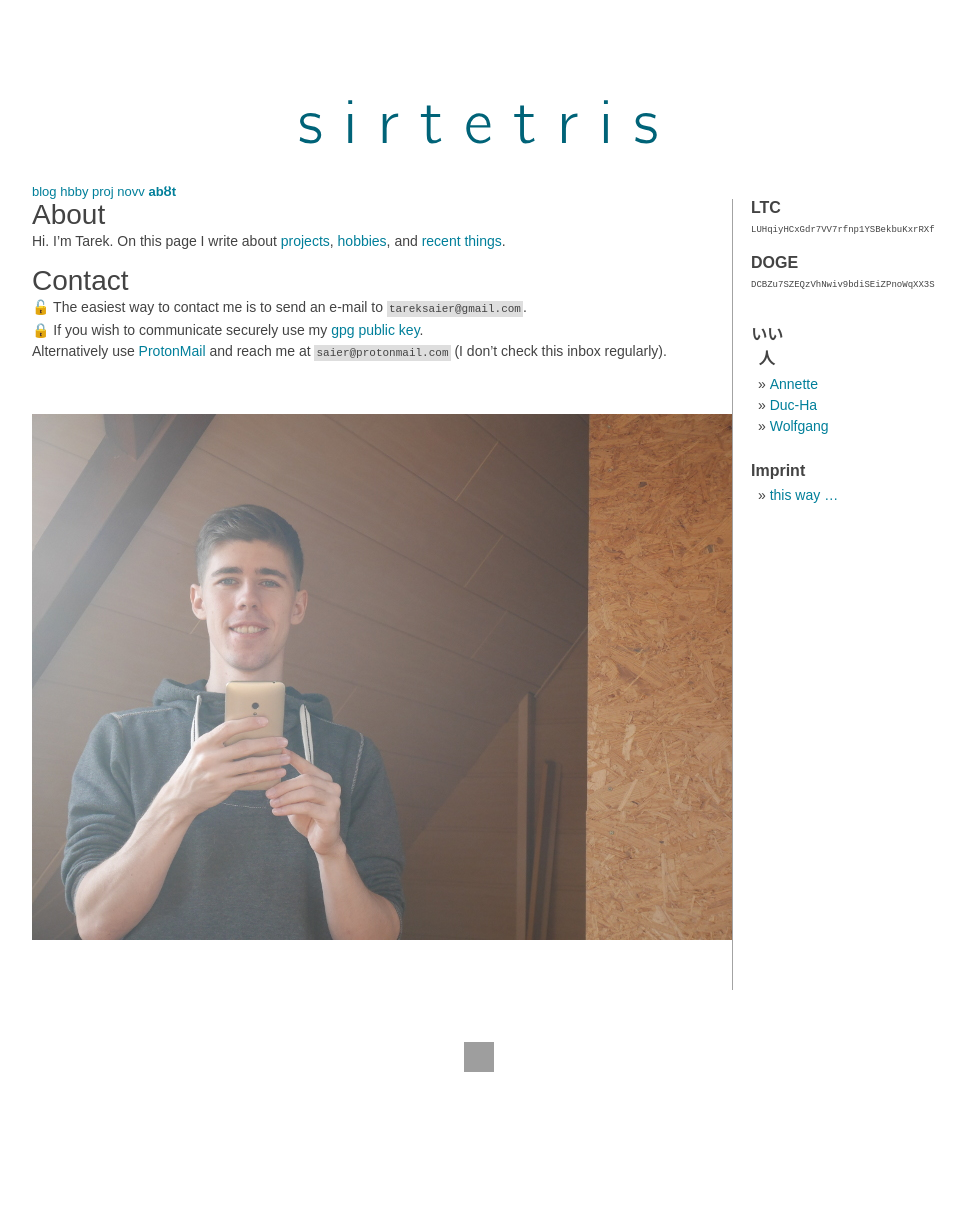
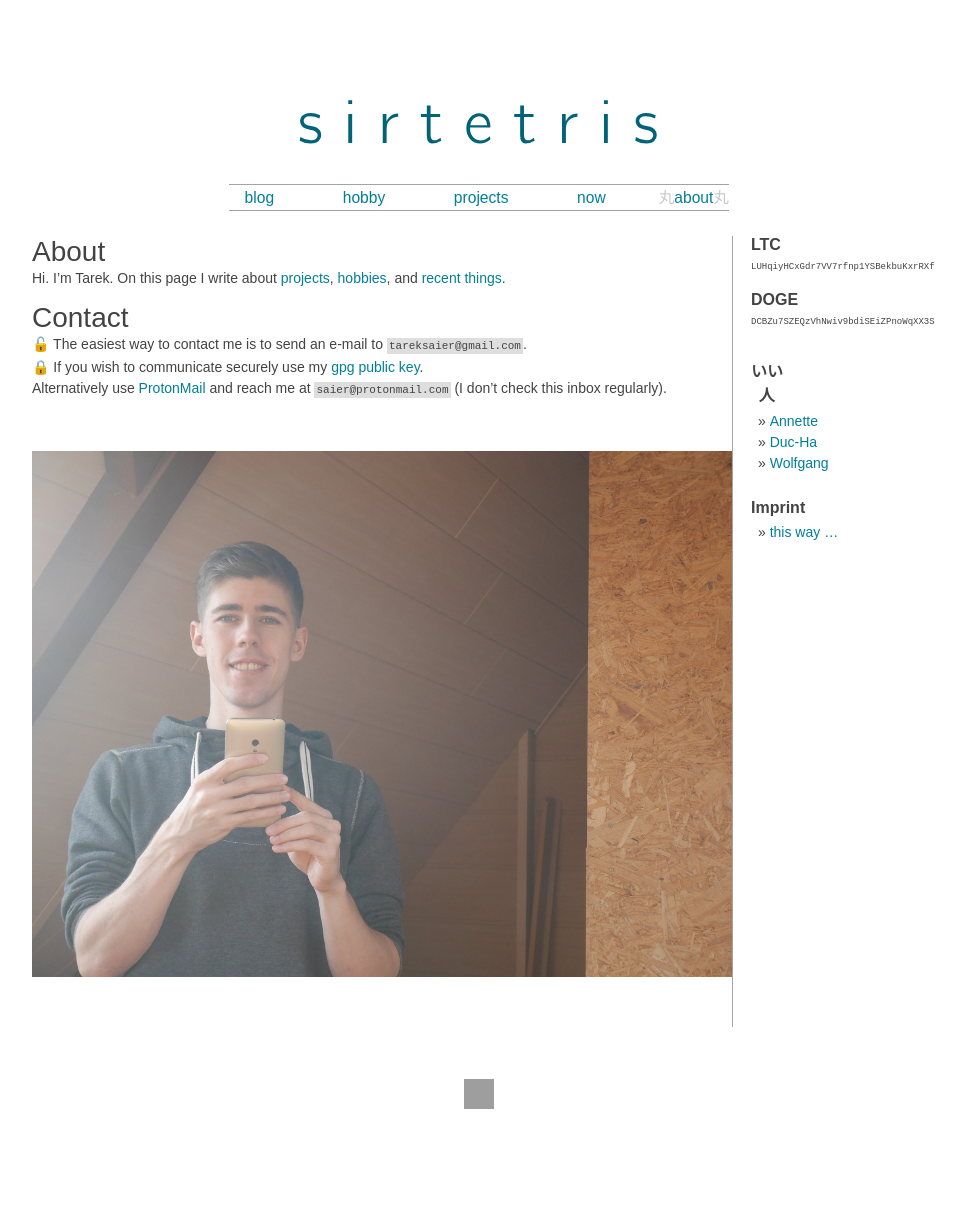
Before and after one commit to IllDepence/sirtetris.com_2021_jekyll, a Jekyll site: the page built from about.md, in a window 1280 px wide. Shown: the whole page, without its empty margins (161-1127 px from the left). Built offline with Jekyll 4.4.1, drawn with Linux system fonts in a browser that asks for light colours; our own code applies the rules of GitHub Pages for plain Markdown files; before the commit the page ends 1172 px from its top, so only the background shows below that; grey boxes are pictures that could not be loaded.

Commit message:
work on landig page, nav, mobile layout

```diff
--- a/_layouts/base.html
+++ b/_layouts/base.html
@@ -34,24 +34,30 @@
 </svg>
 </header>
 
+{% if current_page != "index" %}
   <nav>
-{% assign nav_items = "blog|hbby|proj|novv|abȣt" | split: "|" %}
+  {% assign nav_items = "blog|hobby|projects|now|about" | split: "|" %}
   {% for item in nav_items %}
     {% if item == current_page %}
-    <strong><a href="/{{ item }}.html">{{ item }}</a></strong>
+      <a href="/{{ item }}.html" class="active">{{ item }}</a>
     {% else %}
       <a href="/{{ item }}.html">{{ item }}</a>
     {% endif %}
   {% endfor %}
   </nav>
+{% endif %}
 
 <main>
 {{ content }}
 </main>
 
+{% if current_page != "index" %}
   <footer>
-<a href="https://webring.xxiivv.com/#random" target="_blank"><img src="https://webring.xxiivv.com/icon.black.svg" style="display: block; margin: auto; width: 30px; height: 30px;"/></a>
+  <a href="https://webring.xxiivv.com/#random" target="_blank">
+    <img src="https://webring.xxiivv.com/icon.black.svg" style="display: block; margin: auto; width: 30px; height: 30px;"/>
+  </a>
   </footer>
+{% endif %}
 
 </body>
 </html>
--- a/assets/css/style.scss
+++ b/assets/css/style.scss
@@ -11,7 +11,7 @@ html {
     padding: 0;
     border: 0;
     box-sizing: border-box;
-    &:before, &:after {
+    &::before, &::after {
         box-sizing: border-box;
     }
 }
@@ -98,7 +98,7 @@ counter-increment: foo;
 display: table-row;
 }
 
-ul li:before {
+ul li::before {
 content: "\00BB\00A0";
 text-align: right;
 display: table-cell;
@@ -138,7 +138,64 @@ header {
 
 nav {
     margin: $content-margin;
-    width: $content-width;
+    width: 500px;
+    display: flex;
+    flex-direction: row;
+    justify-content: space-between;
+    margin-bottom: 25px;
+    padding-bottom: 3px;
+    border-bottom: solid 1px #a3a3a3;
+    border-top: solid 1px #a3a3a3;
+    a {
+        font-size: 1.2em;
+        &::before, &::after {
+            color: #a4a4a4;
+        }
+        &:nth-child(1) {
+            &::before, &::after {
+                opacity: 0;
+                content: "多";
+            }
+            &:hover::before, &:hover::after,
+            &.active::before, &.active::after {
+                opacity: 0.6;
+                content: "多";
+            }
+        }
+        &:nth-child(2) {
+            &::before, &::after {
+                opacity: 0;
+                content: "趣";
+            }
+            &:hover::before, &:hover::after,
+            &.active::before, &.active::after {
+                opacity: 0.6;
+                content: "趣";
+            }
+        }
+        &:nth-child(3) {
+            &::before, &::after {
+                opacity: 0;
+                content: "味";
+            }
+            &:hover::before, &:hover::after,
+            &.active::before, &.active::after {
+                opacity: 0.6;
+                content: "味";
+            }
+        }
+        &:nth-child(n+4) {
+            &::before, &::after {
+                opacity: 0;
+                content: "丸";
+            }
+            &:hover::before, &:hover::after,
+            &.active::before, &.active::after {
+                opacity: 0.6;
+                content: "丸";
+            }
+        }
+    }
 }
 
 main {
@@ -286,19 +343,19 @@ pre > code {
 color: #eeeeee;
 }
 
-#inb4mail:after {
+#inb4mail::after {
 content: "\0040\0067\006D\0061\0069\006C\002E\0063\006F\006D";
 }
 
-#inb4mail:before {
+#inb4mail::before {
 content: "\0074\0061\0072\0065\006B\0073\0061\0069\0065\0072";
 }
 
-#inb4mail2:after {
+#inb4mail2::after {
 content: "\006F\006E\006D\0061\0069\006C\002E\0063\006F\006D";
 }
 
-#inb4mail2:before {
+#inb4mail2::before {
 content: "\0073\0061\0069\0065\0072\0040\0070\0072\006F\0074";
 }
 
@@ -368,7 +425,7 @@ cursor: pointer;
 .mixlang:hover span.swap span {
   display: none;
 }
-.mixlang:hover span.swap:after {
+.mixlang:hover span.swap::after {
   background: #e3e9eb;
   border-radius: 3px;
   padding: 2px;
@@ -432,45 +489,64 @@ outline: none;
 
 /* bending the knee to mobile dominance */
 @media only screen and (max-width: 932px) {
-#content {
-width: 308px;
+
+$content-width-mobile: 308px;
+
+header {
+    width: $content-width-mobile;
 }
 
-#footer {
-width: 308px;
+nav {
+    width: $content-width-mobile;
+    a {
+        font-size: 0.9em;
+    }
+}
+
+main {
+    width: $content-width-mobile;
+    display: flex;
+    flex-direction: column;
+    & > section {
+        width: $content-width-mobile;
+        border-right: none;
+        article {
+            margin-bottom: 27px;
+            img {
+                max-width: $content-width-mobile;
+            }
+        }
+    }
+    & > aside {
+        width: $content-width-mobile;
+        article {
+            margin-bottom: 27px;
+            img {
+                max-width: $content-width-mobile;
+            }
+        }
+        article:only-child {
+            /* assume its a navigation */
+            position: fixed;
+        }
+    }
+    & > section:only-child {
+        width: $content-width-mobile;
+        border: none;
+    }
+}
+
+footer {
+    width: $content-width-mobile;
     height: 132px;
 }
 
-div.innercontent_l,
-div.innercontent_r,
-div.innercontent_b {
-width: 308px;
-margin-bottom: 27px;
-}
-
-div#floatbox_l,
-div#floatbox_r {
-float: none;
-border: none;
-}
-
-div.innercontent_l img,
-div.innercontent_r img,
-div.innercontent_b img{
-max-width: 308px;
-}
-
-div.innercontent_r_fixed {
+aside article:only-child {
+    /* assume its a navigation */
     position: initial;
     top: initial;
     left: initial;
     margin-left: initial;
-}
-
-div.imgfloatleft img,
-div.imgfloatright img {
-float: none;
-max-width: 308px;
 }
 
 /* kanji progress graph special rule */
@@ -478,7 +554,7 @@ div#graph * {
 display: none;
 }
 
-div#graph:before {
+div#graph::before {
 content: "Didn't implement the graph for mobile.\Aᕕ( ᐛ )ᕗ\A‌‌‌";
 white-space: pre;
 }
```
Also changed, not shown: _layouts/tashumimaru.html (added, +53 -0 lines), index.md (added, +3 -0 lines), about.md (renamed from abȣt.md), hobby.md (renamed from hbby.md), imprint.md (renamed from prnt.md), now.md (renamed from novv.md), projects.md (renamed from proj.md), 1 other file. Lines whose indentation alone changed are shown as unchanged.
